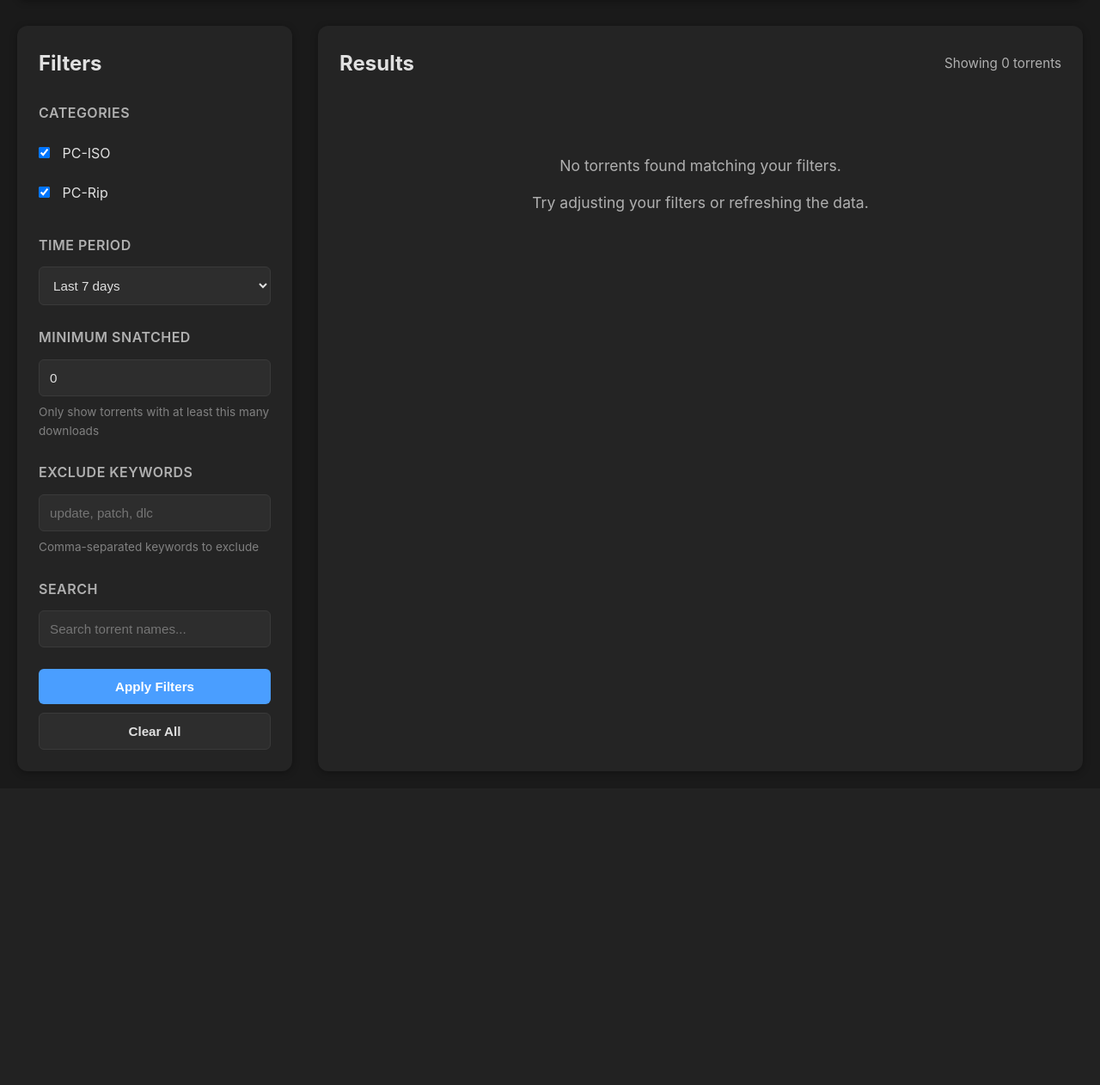
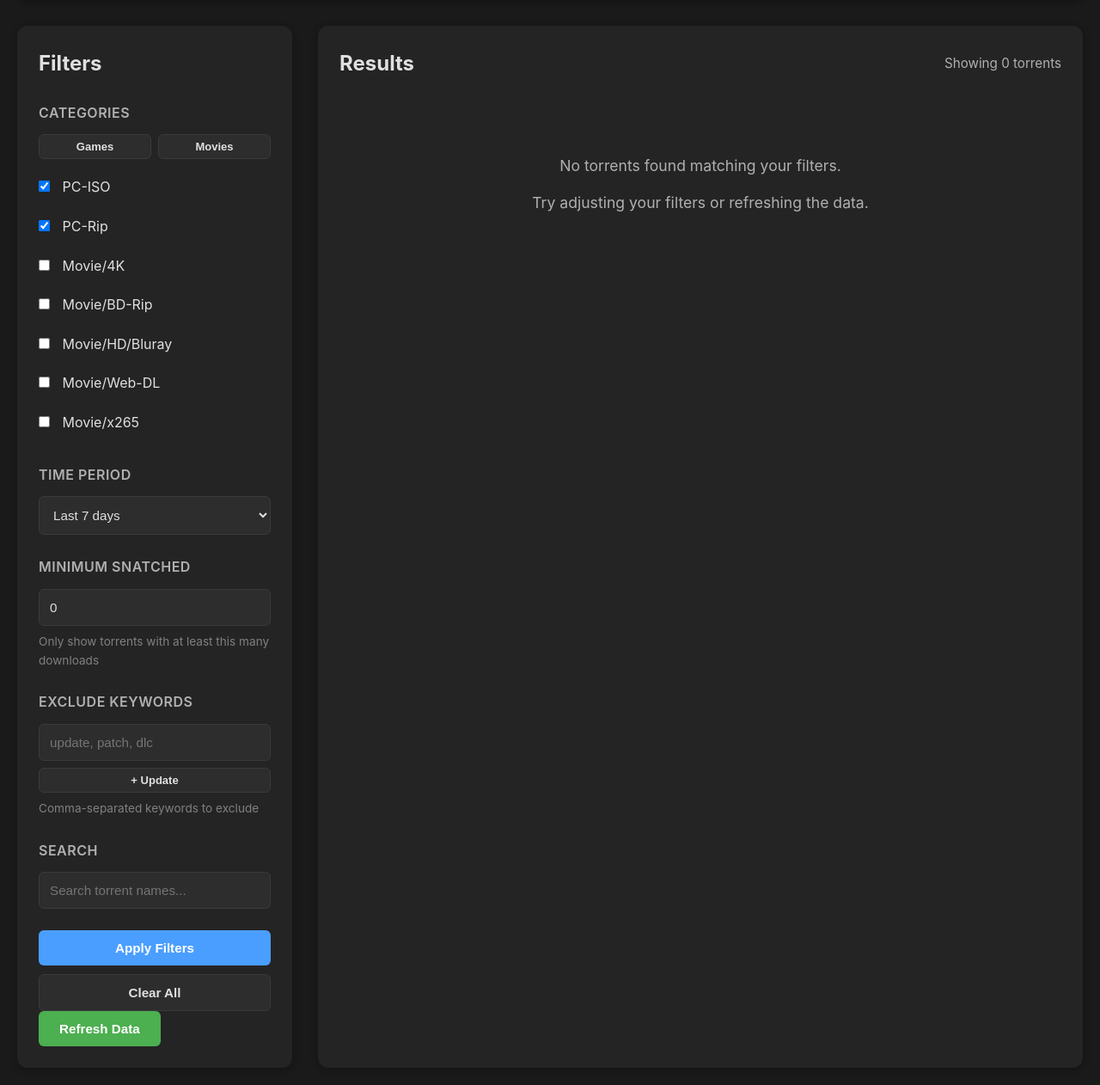
Before and after one commit to axewater/iptbrowser, a Flask app: page / in a window 1280 px wide. Shown: the part 244-1506 px from the top of the page at 86% size. Before the commit the page ends 1143 px from the top, so only its background shows below. Run offline with Flask 3, Linux system fonts and the light colour scheme; data that the repository does not hold is empty.

Commit message:
Add movie categories and UI quick-select features
- Add 5 movie categories: 4K, BD-Rip, HD/Bluray, Web-DL, x265
- Add Games/Movies quick-select buttons for faster filtering
- Add "Exclude Update" button to quickly filter out update torrents
- Add bottom refresh button for better UX
- Update category comment in scraper for clarity

🤖 Generated with [Claude Code](https://claude.com/claude-code)

Co-Authored-By: Claude Sonnet 4.5 <noreply@anthropic.com>

```diff
--- a/scraper.py
+++ b/scraper.py
@@ -17,7 +17,7 @@ load_dotenv()
 # Base URL
 BASE_URL = "http://www.iptorrents.com"
 
-# PC Games category IDs (from analysis)
+# Category IDs (from IPTorrents URL analysis)
 CATEGORIES = {
     'PC-ISO': '43',
     'PC-Rip': '45',
@@ -25,7 +25,12 @@ CATEGORIES = {
     'Nintendo': '47',
     'Playstation': '71',
     'Xbox': '44',
-    'Wii': '50'
+    'Wii': '50',
+    'Movie/4K': '101',
+    'Movie/BD-Rip': '90',
+    'Movie/HD/Bluray': '48',
+    'Movie/Web-DL': '20',
+    'Movie/x265': '100'
 }
 
 
--- a/static/js/app.js
+++ b/static/js/app.js
@@ -447,8 +447,16 @@ function setupEventListeners() {
     document.getElementById('apply-filters').addEventListener('click', onFilterChange);
     document.getElementById('clear-filters').addEventListener('click', clearFilters);
 
-    // Refresh button
+    // Category quick select buttons
+    document.getElementById('select-games-btn').addEventListener('click', selectAllGames);
+    document.getElementById('select-movies-btn').addEventListener('click', selectAllMovies);
+
+    // Exclude "update" button
+    document.getElementById('exclude-update-btn').addEventListener('click', addUpdateToExclude);
+
+    // Refresh buttons (top and bottom)
     document.getElementById('refresh-btn').addEventListener('click', () => refreshData(false));
+    document.getElementById('refresh-btn-bottom').addEventListener('click', () => refreshData(false));
 
     // Search with debounce
     document.getElementById('search-filter').addEventListener('input', onSearchInput);
@@ -554,6 +562,63 @@ function clearFilters() {
 
     // Re-apply filters (will show all data)
     applyFiltersAndSort();
+}
+
+function selectAllGames() {
+    // List of all game categories
+    const gameCategories = ['PC-ISO', 'PC-Rip', 'PC-Mixed', 'Nintendo', 'Playstation', 'Xbox', 'Wii'];
+
+    // Uncheck all categories first
+    document.querySelectorAll('input[name="category"]').forEach(cb => {
+        cb.checked = false;
+    });
+
+    // Check only game categories
+    document.querySelectorAll('input[name="category"]').forEach(cb => {
+        if (gameCategories.includes(cb.value)) {
+            cb.checked = true;
+        }
+    });
+
+    // Trigger category change
+    onCategoryChange();
+}
+
+function selectAllMovies() {
+    // List of all movie categories
+    const movieCategories = ['Movie/4K', 'Movie/BD-Rip', 'Movie/HD/Bluray', 'Movie/Web-DL', 'Movie/x265'];
+
+    // Uncheck all categories first
+    document.querySelectorAll('input[name="category"]').forEach(cb => {
+        cb.checked = false;
+    });
+
+    // Check only movie categories
+    document.querySelectorAll('input[name="category"]').forEach(cb => {
+        if (movieCategories.includes(cb.value)) {
+            cb.checked = true;
+        }
+    });
+
+    // Trigger category change
+    onCategoryChange();
+}
+
+function addUpdateToExclude() {
+    const excludeField = document.getElementById('exclude-filter');
+    const currentValue = excludeField.value.trim();
+
+    // Check if "update" is already in the exclude list
+    const excludeList = currentValue ? currentValue.split(',').map(s => s.trim().toLowerCase()) : [];
+
+    if (!excludeList.includes('update')) {
+        // Add "update" to the list
+        const newValue = currentValue ? currentValue + ', update' : 'update';
+        excludeField.value = newValue;
+
+        // Trigger the filter change
+        onFilterChange();
+    }
 }
 
 function updateFiltersFromUI() {
--- a/templates/index.html
+++ b/templates/index.html
@@ -51,6 +51,10 @@
                 <!-- Categories -->
                 <div class="filter-group">
                     <h3>Categories</h3>
+                    <div style="display: flex; gap: 8px; margin-bottom: 10px;">
+                        <button id="select-games-btn" class="btn btn-secondary" style="flex: 1; padding: 6px 12px; font-size: 13px;">Games</button>
+                        <button id="select-movies-btn" class="btn btn-secondary" style="flex: 1; padding: 6px 12px; font-size: 13px;">Movies</button>
+                    </div>
                     <label class="checkbox-label">
                         <input type="checkbox" name="category" value="PC-ISO" checked>
                         PC-ISO
@@ -58,6 +62,26 @@
                     <label class="checkbox-label">
                         <input type="checkbox" name="category" value="PC-Rip" checked>
                         PC-Rip
+                    </label>
+                    <label class="checkbox-label">
+                        <input type="checkbox" name="category" value="Movie/4K">
+                        Movie/4K
+                    </label>
+                    <label class="checkbox-label">
+                        <input type="checkbox" name="category" value="Movie/BD-Rip">
+                        Movie/BD-Rip
+                    </label>
+                    <label class="checkbox-label">
+                        <input type="checkbox" name="category" value="Movie/HD/Bluray">
+                        Movie/HD/Bluray
+                    </label>
+                    <label class="checkbox-label">
+                        <input type="checkbox" name="category" value="Movie/Web-DL">
+                        Movie/Web-DL
+                    </label>
+                    <label class="checkbox-label">
+                        <input type="checkbox" name="category" value="Movie/x265">
+                        Movie/x265
                     </label>
                 </div>
 
@@ -86,6 +110,7 @@
                 <div class="filter-group">
                     <h3>Exclude Keywords</h3>
                     <input type="text" id="exclude-filter" class="input-field" placeholder="update, patch, dlc">
+                    <button id="exclude-update-btn" class="btn btn-secondary" style="width: 100%; margin-top: 8px; padding: 6px 12px; font-size: 13px;">+ Update</button>
                     <small>Comma-separated keywords to exclude</small>
                 </div>
 
@@ -98,6 +123,7 @@
                 <!-- Apply Filters Button -->
                 <button id="apply-filters" class="btn btn-primary">Apply Filters</button>
                 <button id="clear-filters" class="btn btn-secondary">Clear All</button>
+                <button id="refresh-btn-bottom" class="btn btn-refresh">Refresh Data</button>
             </aside>
 
             <!-- Results Table -->
@@ -226,6 +252,11 @@
                             <label><input type="checkbox" class="default-category" value="Playstation"> Playstation</label>
                             <label><input type="checkbox" class="default-category" value="Xbox"> Xbox</label>
                             <label><input type="checkbox" class="default-category" value="Wii"> Wii</label>
+                            <label><input type="checkbox" class="default-category" value="Movie/4K"> Movie/4K</label>
+                            <label><input type="checkbox" class="default-category" value="Movie/BD-Rip"> Movie/BD-Rip</label>
+                            <label><input type="checkbox" class="default-category" value="Movie/HD/Bluray"> Movie/HD/Bluray</label>
+                            <label><input type="checkbox" class="default-category" value="Movie/Web-DL"> Movie/Web-DL</label>
+                            <label><input type="checkbox" class="default-category" value="Movie/x265"> Movie/x265</label>
                         </div>
                     </div>
                 </section>
```
Also changed, not shown: .claude/settings.local.json.
